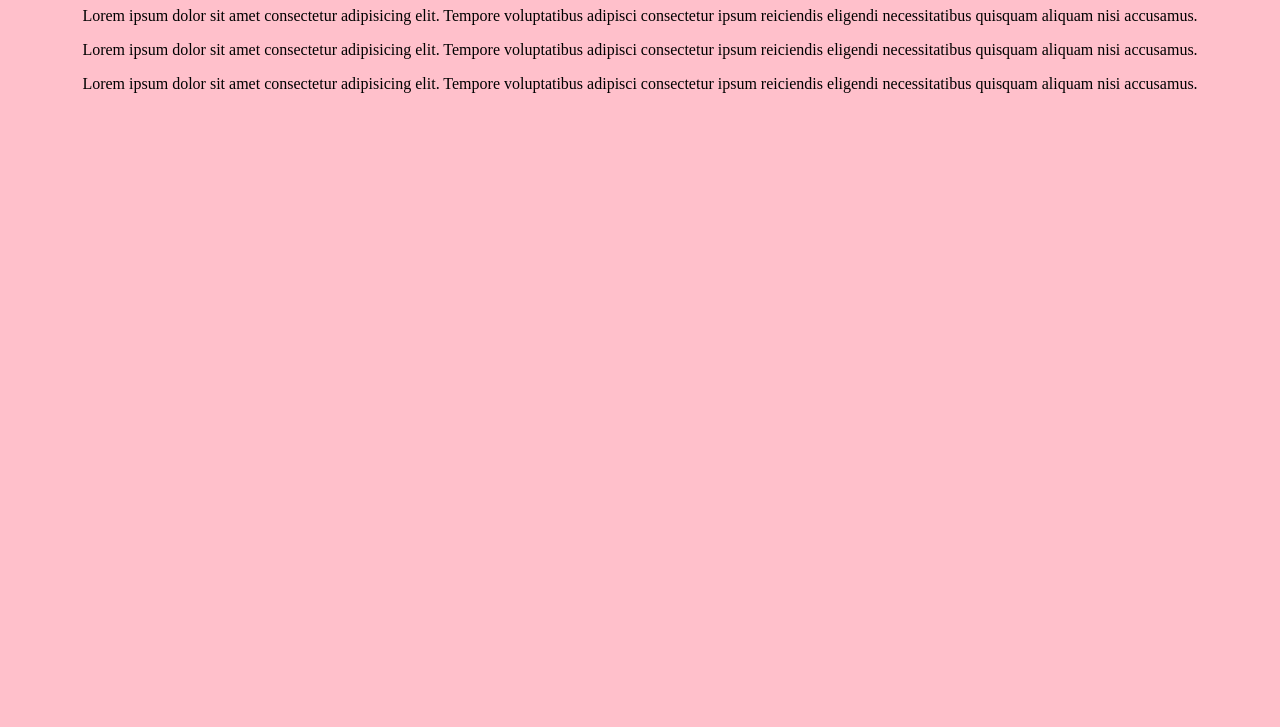
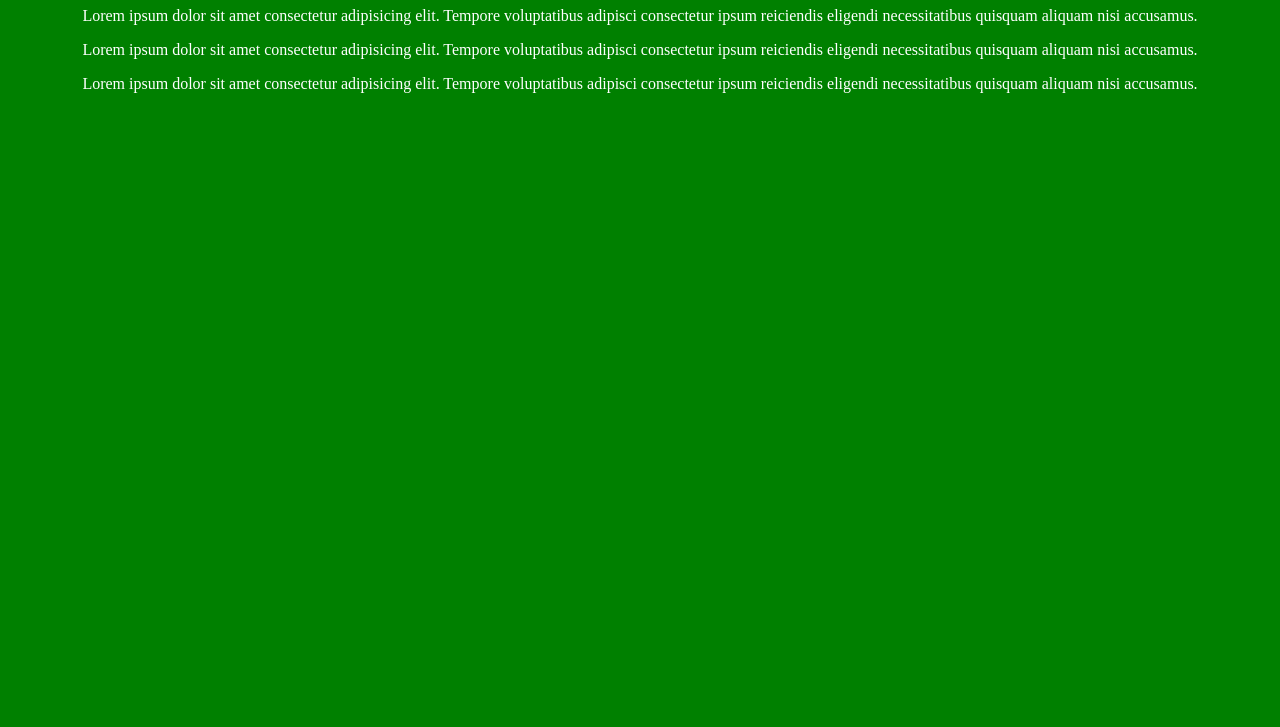
Before and after one commit to GoJstudio/githubtest, a plain HTML site: page index.html in a window 1280 px wide. Shown: the part 73-800 px from the top of the page. Drawn offline with Linux system fonts and the light colour scheme.

Commit message:
based color changed

```diff
--- a/styles.css
+++ b/styles.css
@@ -1,6 +1,7 @@
 body {
   margin: 0;
-  background-color: pink;
+  background-color: green;
+  color: #fff;
   text-align: center;
 
   padding: 0;
```
